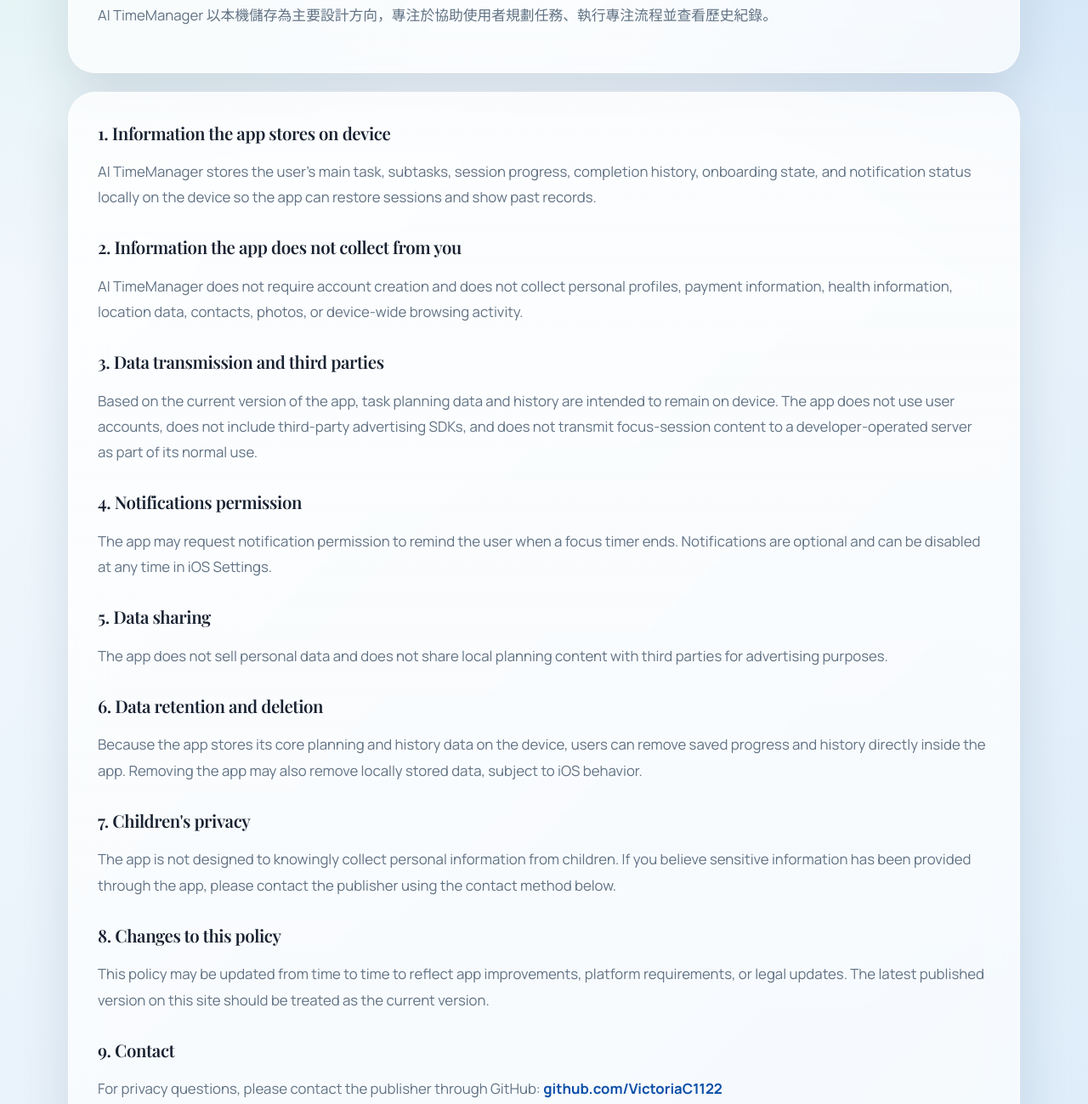
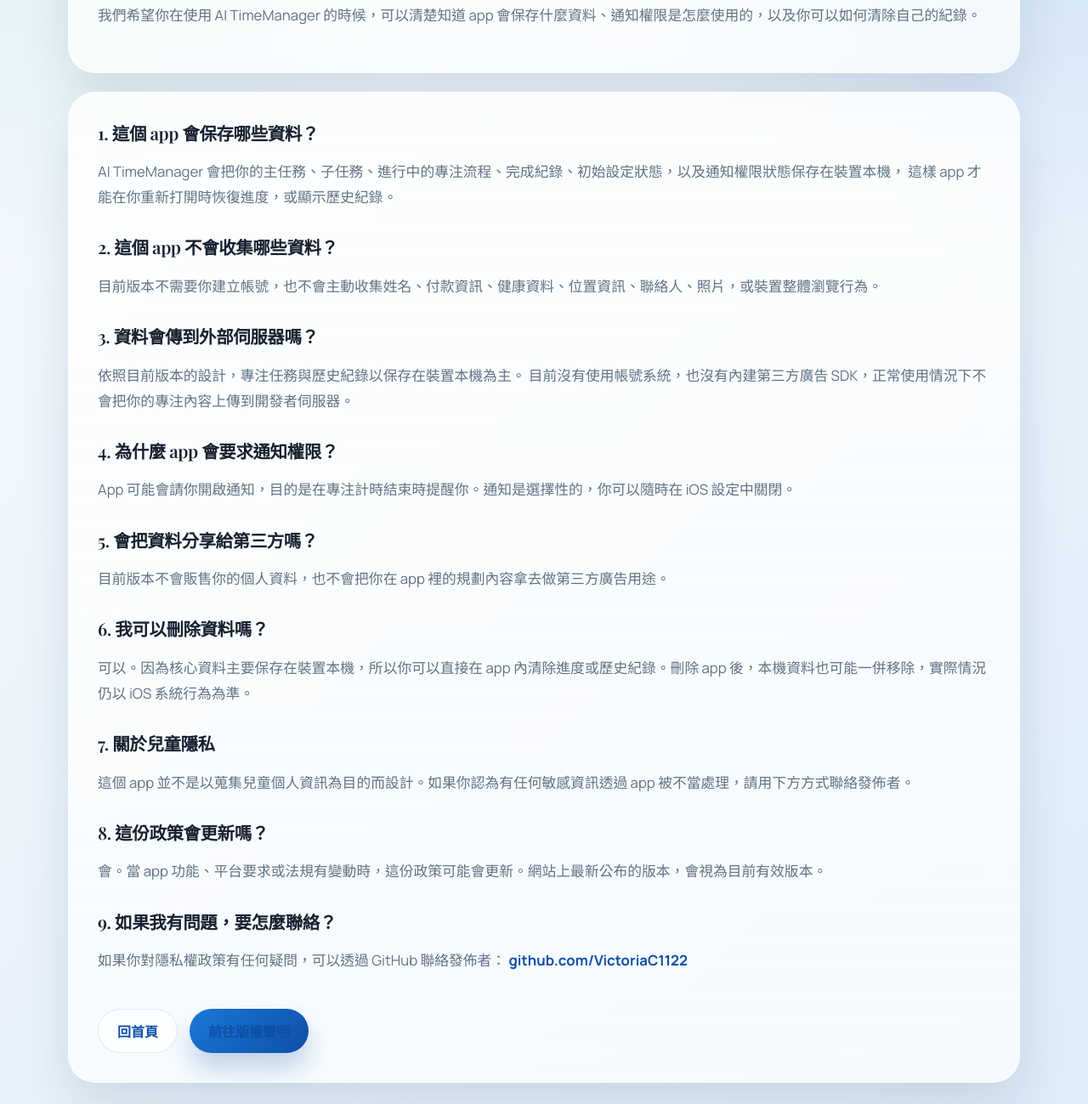
Before and after one commit to VictoriaC1122/ai-time-manager-site, a plain HTML site: page privacy.html in a window 1280 px wide. Shown: the part 279-1578 px from the top of the page at 85% size. Drawn offline with nearby package versions, Linux system fonts and the light colour scheme.

Commit message:
Rewrite site copy for end users

```diff
--- a/privacy.html
+++ b/privacy.html
@@ -1,10 +1,10 @@
 <!DOCTYPE html>
-<html lang="en">
+<html lang="zh-Hant">
 <head>
   <meta charset="UTF-8">
   <meta name="viewport" content="width=device-width, initial-scale=1.0">
-  <title>AI TimeManager Privacy Policy</title>
-  <meta name="description" content="Privacy Policy for AI TimeManager.">
+  <title>AI TimeManager 隱私權政策</title>
+  <meta name="description" content="AI TimeManager 隱私權政策。">
   <link rel="icon" type="image/png" href="assets/app-icon.png">
   <link rel="preconnect" href="https://fonts.googleapis.com">
   <link rel="preconnect" href="https://fonts.gstatic.com" crossorigin>
@@ -33,62 +33,56 @@
         <p class="eyebrow">Privacy Policy</p>
         <h1>隱私權政策</h1>
         <p>
-          AI TimeManager 以本機儲存為主要設計方向，專注於協助使用者規劃任務、執行專注流程並查看歷史紀錄。
+          我們希望你在使用 AI TimeManager 的時候，可以清楚知道 app 會保存什麼資料、通知權限是怎麼使用的，以及你可以如何清除自己的紀錄。
         </p>
       </section>
 
       <section class="policy-card">
-        <h2>1. Information the app stores on device</h2>
+        <h2>1. 這個 app 會保存哪些資料？</h2>
         <p>
-          AI TimeManager stores the user's main task, subtasks, session progress, completion history, onboarding state,
-          and notification status locally on the device so the app can restore sessions and show past records.
+          AI TimeManager 會把你的主任務、子任務、進行中的專注流程、完成紀錄、初始設定狀態，以及通知權限狀態保存在裝置本機，
+          這樣 app 才能在你重新打開時恢復進度，或顯示歷史紀錄。
         </p>
 
-        <h2>2. Information the app does not collect from you</h2>
+        <h2>2. 這個 app 不會收集哪些資料？</h2>
         <p>
-          AI TimeManager does not require account creation and does not collect personal profiles, payment information,
-          health information, location data, contacts, photos, or device-wide browsing activity.
+          目前版本不需要你建立帳號，也不會主動收集姓名、付款資訊、健康資料、位置資訊、聯絡人、照片，或裝置整體瀏覽行為。
         </p>
 
-        <h2>3. Data transmission and third parties</h2>
+        <h2>3. 資料會傳到外部伺服器嗎？</h2>
         <p>
-          Based on the current version of the app, task planning data and history are intended to remain on device.
-          The app does not use user accounts, does not include third-party advertising SDKs, and does not transmit focus-session content
-          to a developer-operated server as part of its normal use.
+          依照目前版本的設計，專注任務與歷史紀錄以保存在裝置本機為主。
+          目前沒有使用帳號系統，也沒有內建第三方廣告 SDK，正常使用情況下不會把你的專注內容上傳到開發者伺服器。
         </p>
 
-        <h2>4. Notifications permission</h2>
+        <h2>4. 為什麼 app 會要求通知權限？</h2>
         <p>
-          The app may request notification permission to remind the user when a focus timer ends.
-          Notifications are optional and can be disabled at any time in iOS Settings.
+          App 可能會請你開啟通知，目的是在專注計時結束時提醒你。通知是選擇性的，你可以隨時在 iOS 設定中關閉。
         </p>
 
-        <h2>5. Data sharing</h2>
+        <h2>5. 會把資料分享給第三方嗎？</h2>
         <p>
-          The app does not sell personal data and does not share local planning content with third parties for advertising purposes.
+          目前版本不會販售你的個人資料，也不會把你在 app 裡的規劃內容拿去做第三方廣告用途。
         </p>
 
-        <h2>6. Data retention and deletion</h2>
+        <h2>6. 我可以刪除資料嗎？</h2>
         <p>
-          Because the app stores its core planning and history data on the device, users can remove saved progress
-          and history directly inside the app. Removing the app may also remove locally stored data, subject to iOS behavior.
+          可以。因為核心資料主要保存在裝置本機，所以你可以直接在 app 內清除進度或歷史紀錄。刪除 app 後，本機資料也可能一併移除，實際情況仍以 iOS 系統行為為準。
         </p>
 
-        <h2>7. Children's privacy</h2>
+        <h2>7. 關於兒童隱私</h2>
         <p>
-          The app is not designed to knowingly collect personal information from children.
-          If you believe sensitive information has been provided through the app, please contact the publisher using the contact method below.
+          這個 app 並不是以蒐集兒童個人資訊為目的而設計。如果你認為有任何敏感資訊透過 app 被不當處理，請用下方方式聯絡發佈者。
         </p>
 
-        <h2>8. Changes to this policy</h2>
+        <h2>8. 這份政策會更新嗎？</h2>
         <p>
-          This policy may be updated from time to time to reflect app improvements, platform requirements, or legal updates.
-          The latest published version on this site should be treated as the current version.
+          會。當 app 功能、平台要求或法規有變動時，這份政策可能會更新。網站上最新公布的版本，會視為目前有效版本。
         </p>
 
-        <h2>9. Contact</h2>
+        <h2>9. 如果我有問題，要怎麼聯絡？</h2>
         <p>
-          For privacy questions, please contact the publisher through GitHub:
+          如果你對隱私權政策有任何疑問，可以透過 GitHub 聯絡發佈者：
           <a href="https://github.com/VictoriaC1122">github.com/VictoriaC1122</a>
         </p>
 
```
Also changed, not shown: copyright.html (+20 -25 lines), index.html (+16 -16 lines).
